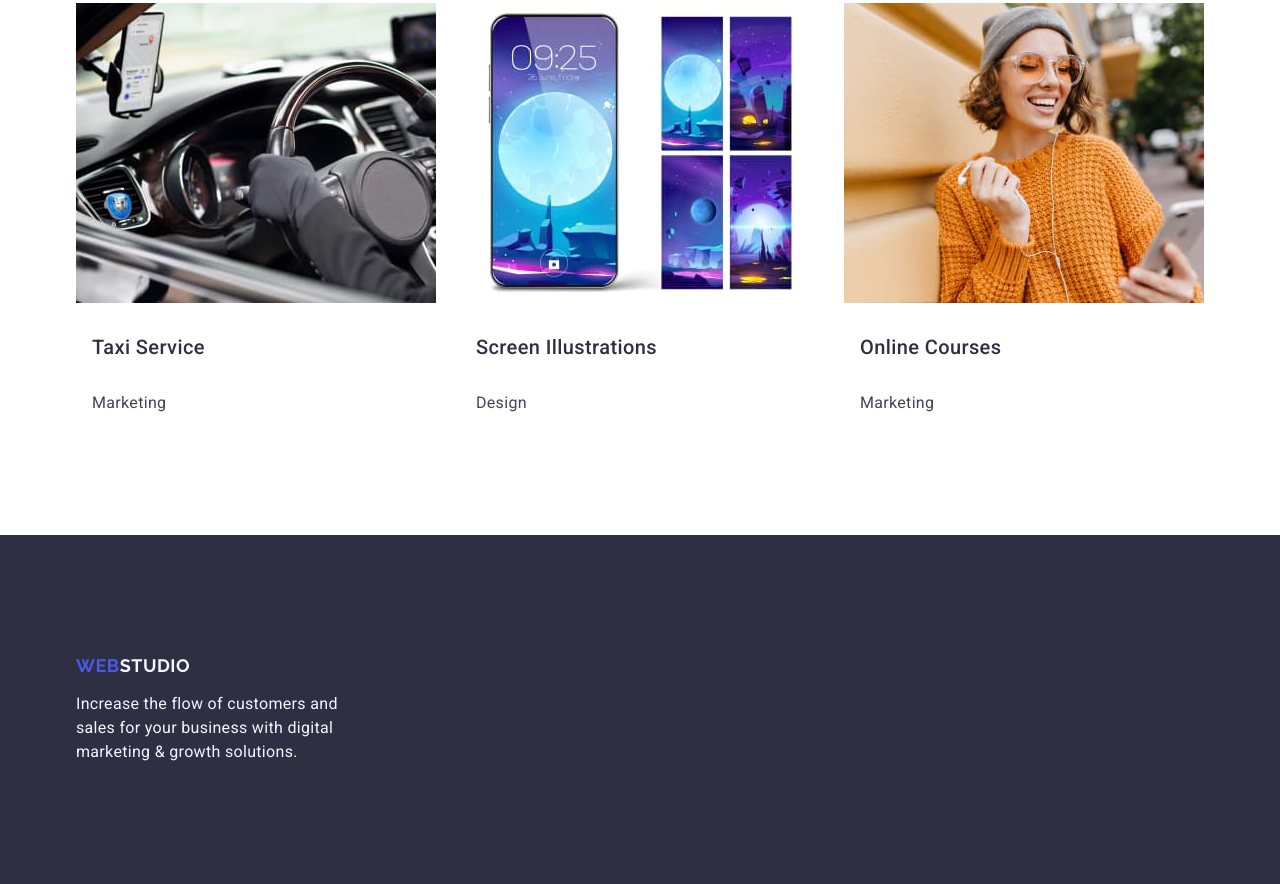
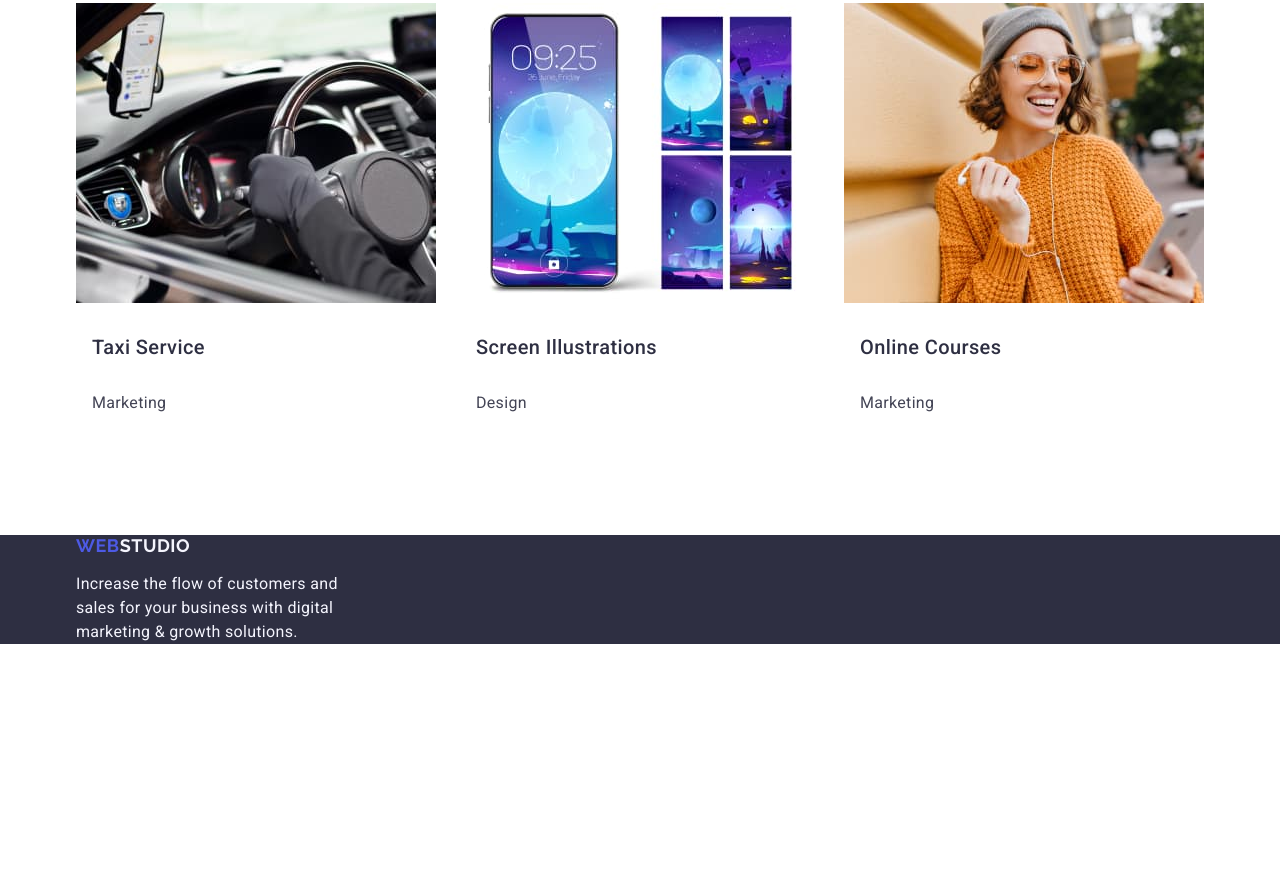
Before and after one commit to allaponomarenko/goit-markup-hw-03, a plain HTML site: page index.html in a window 1280 px wide. Shown: the part 2310-3194 px from the top of the page. After the commit the page ends 2954 px from the top, so only its background shows below. Drawn offline with nearby package versions, Linux system fonts and the light colour scheme.

Commit message:
validator

```diff
--- a/index.html
+++ b/index.html
@@ -28,9 +28,9 @@
 
 
         <ul class="contacts-hed">
-          <li><a class="hed-list" href="./index.html"> Studio </a></li>
-          <li><a class="hed-list"href="" > Portfolio </a></li>
-          <li><a class="hed-list"href="" > Contacts </a></li>
+          <li><a class="hed-list" href="./index.html" > Studio </a></li>
+          <li><a class="hed-list" href="" > Portfolio </a></li>
+          <li><a class="hed-list" href="" > Contacts </a></li>
         </ul>
       </nav>
         <address class="contacts">
@@ -48,7 +48,7 @@
       <h1 class="title">Effective Solutions for Your Business</h1>
         <button type="button" class="order-service">Order Service</button>
       </div>
-      </section class="main-title">
+      </section>
     <!--seccion 2-->
       <section class="section-strategy">
         <div class="container">
@@ -157,8 +157,7 @@
       </section>
     </main>
     <!--footer-->
-    <footer>
-      <section class="foot-content">
+    <footer class="foot-content">
       <div class="container">
       <a class="logo-footer" href="./index.html"> Web<span class="logo-footer-studio">Studio</span> </a>
       <p class="footer-p">
@@ -166,7 +165,6 @@
         marketing & growth solutions.
       </p>
     </div>
-  </section>
     </footer>
   </body>
 </html>
```
